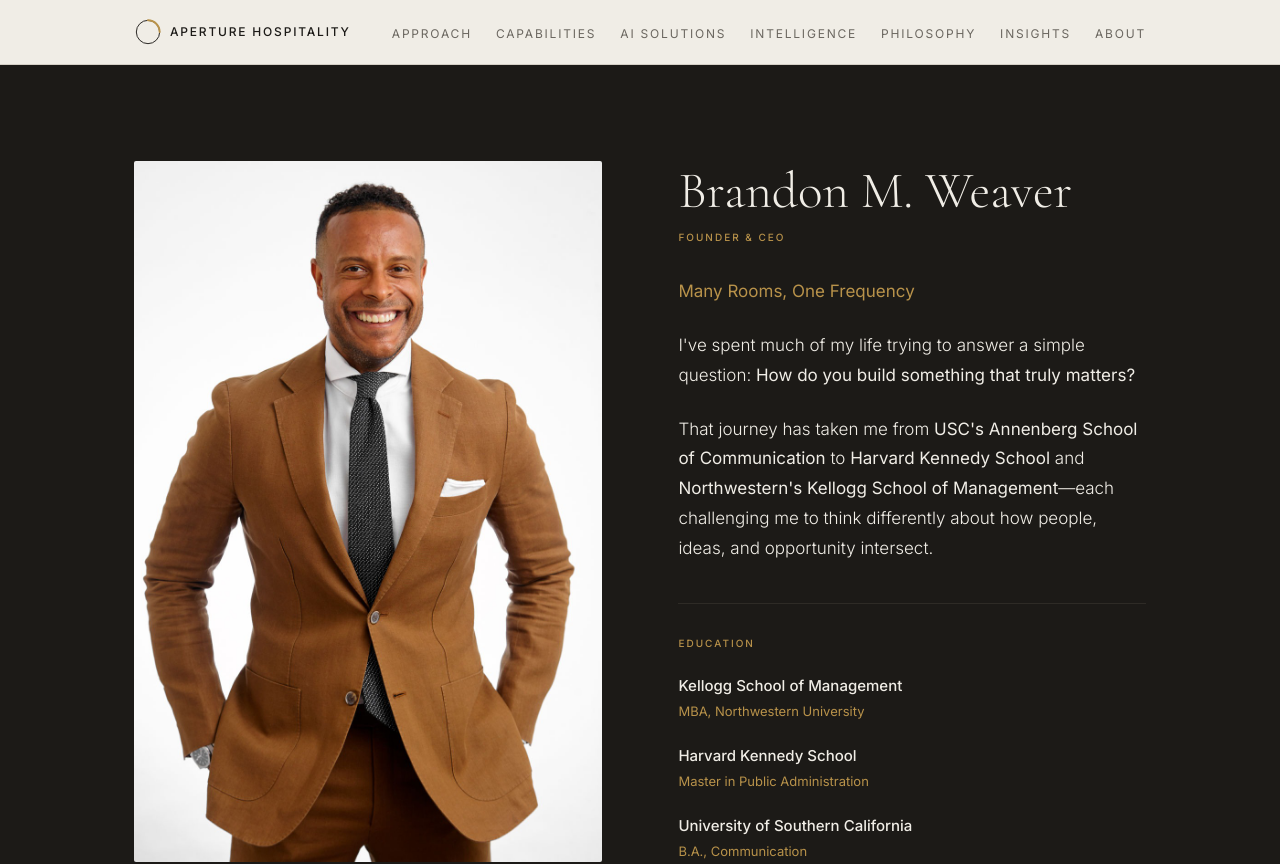
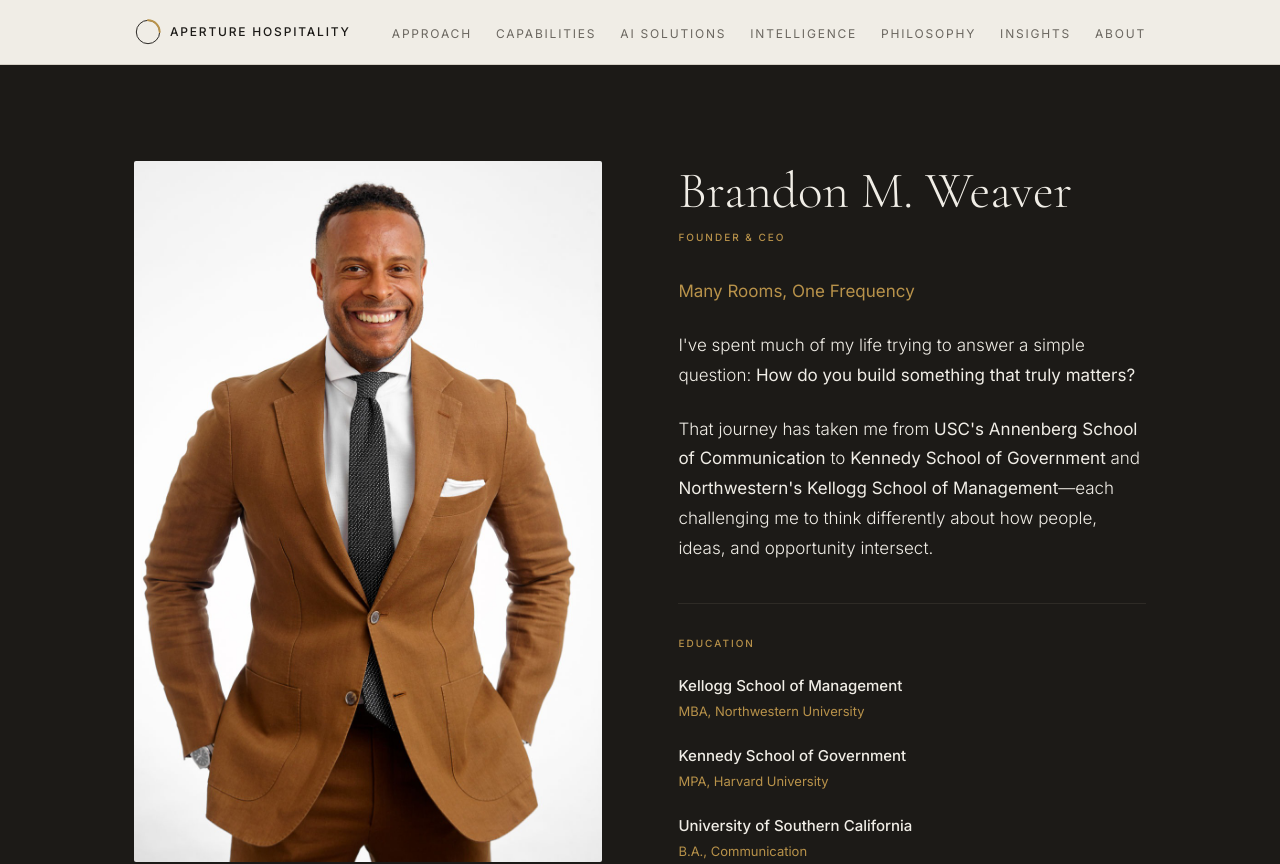
Before and after one commit to letsnavigatebmw/aperture-hospitality, a Next.js app: page /about in a window 1280 px wide. Shown: the top 864 px of the page. Built offline with nearby package versions, Linux system fonts and the light colour scheme.

Commit message:
update: change education to 'Kennedy School of Government' and 'MPA, Harvard University'

```diff
--- a/app/about/page.tsx
+++ b/app/about/page.tsx
@@ -38,7 +38,7 @@ export default function About() {
                 I've spent much of my life trying to answer a simple question: <strong>How do you build something that truly matters?</strong>
               </p>
               <p>
-                That journey has taken me from <strong>USC's Annenberg School of Communication</strong> to <strong>Harvard Kennedy School</strong> and <strong>Northwestern's Kellogg School of Management</strong>—each challenging me to think differently about how people, ideas, and opportunity intersect.
+                That journey has taken me from <strong>USC's Annenberg School of Communication</strong> to <strong>Kennedy School of Government</strong> and <strong>Northwestern's Kellogg School of Management</strong>—each challenging me to think differently about how people, ideas, and opportunity intersect.
               </p>
             </div>
 
@@ -51,8 +51,8 @@ export default function About() {
                   <p style={{ fontSize: '0.8125rem', color: '#B8924A' }}>MBA, Northwestern University</p>
                 </div>
                 <div>
-                  <p style={{ fontSize: '0.9375rem', fontWeight: 500, color: '#F0EDE6', marginBottom: '0.25rem' }}>Harvard Kennedy School</p>
-                  <p style={{ fontSize: '0.8125rem', color: '#B8924A' }}>Master in Public Administration</p>
+                  <p style={{ fontSize: '0.9375rem', fontWeight: 500, color: '#F0EDE6', marginBottom: '0.25rem' }}>Kennedy School of Government</p>
+                  <p style={{ fontSize: '0.8125rem', color: '#B8924A' }}>MPA, Harvard University</p>
                 </div>
                 <div>
                   <p style={{ fontSize: '0.9375rem', fontWeight: 500, color: '#F0EDE6', marginBottom: '0.25rem' }}>University of Southern California</p>
```
